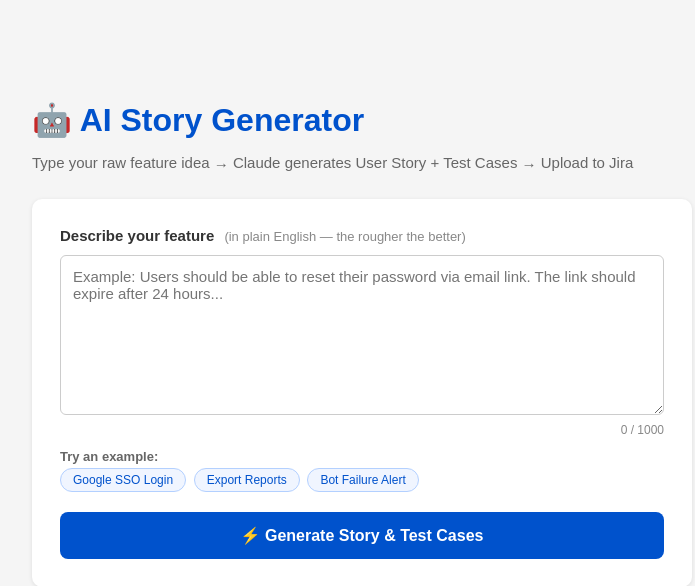
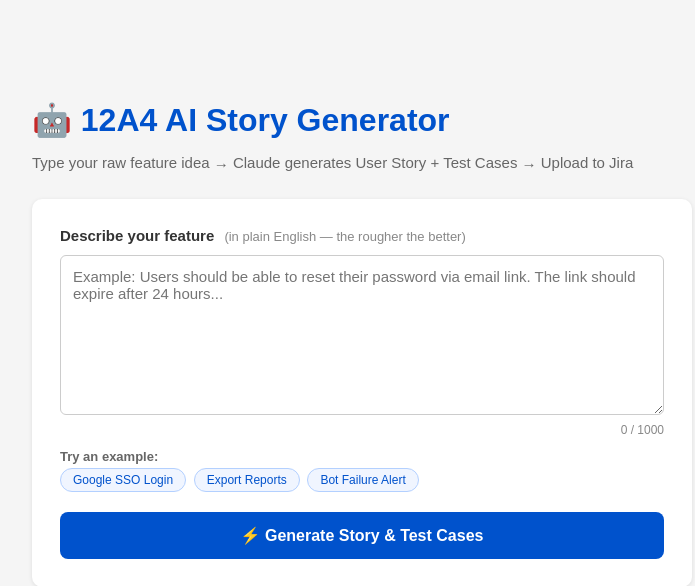
Before and after one commit to Rajat90/AI-Story-Generator, a Flask app: page / in a window 1280 px wide. Shown: the top 586 px of the page, without its empty margins (278-973 px from the left). Run offline with Flask 3, Linux system fonts and the light colour scheme.

Commit message:
add 12a4

```diff
--- a/prompts.py
+++ b/prompts.py
@@ -1,6 +1,6 @@
 def get_story_prompt(raw_input: str) -> str:
     return f"""
-You are an expert Business Analyst and QA Engineer.
+You are an expert Business Analyst and QA Engineer.When the input is in German then output should be in German, otherwise output should be in English.
 
 Given this raw feature requirement:
 "{raw_input}"
--- a/templates/index.html
+++ b/templates/index.html
@@ -2,7 +2,7 @@
 <html lang="en">
 <head>
     <meta charset="UTF-8">
-    <title>AI Story Generator</title>
+    <title>12A4 AI StoryGenerator</title>
     <style>
         * { box-sizing: border-box; }
         body {
@@ -171,7 +171,7 @@
     <div class="loading-sub">This usually takes 5–10 seconds</div>
 </div>
 
-<h1>🤖 AI Story Generator</h1>
+<h1>🤖 12A4 AI Story Generator</h1>
 <p class="subtitle">
     Type your raw feature idea → Claude generates User Story + Test Cases → Upload to Jira
 </p>
--- a/templates/review.html
+++ b/templates/review.html
@@ -117,7 +117,7 @@
 </head>
 <body>
 
-<h1>🤖 AI Story Generator — Review & Edit</h1>
+<h1>🤖 12A4 AI Story Generator — Review & Edit</h1>
 <p style="color:#666; margin-bottom:24px;">
     Review and edit the generated story and test cases. When ready, click <strong>Approve & Send to Jira</strong>.
 </p>
```
Also changed, not shown: app.py (line endings or trailing spaces).
